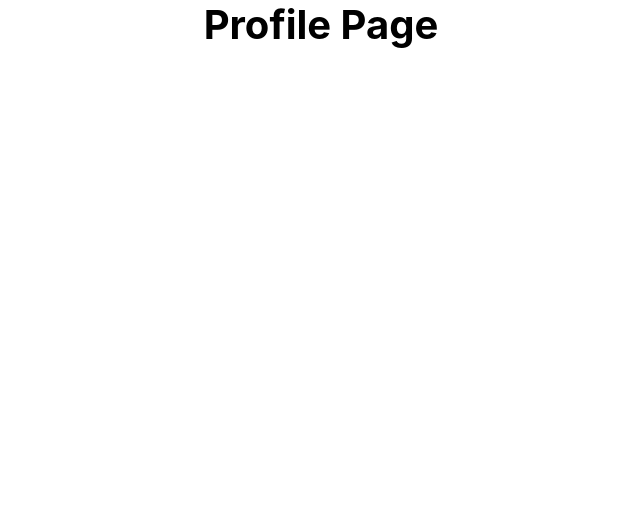
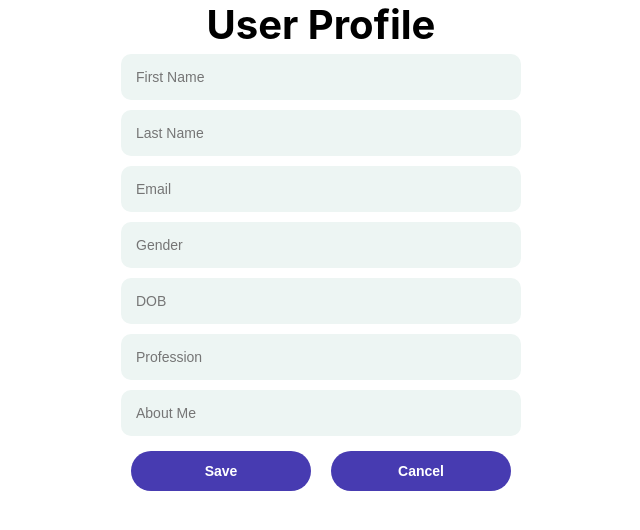
Before and after one commit to WSU-4110/CareConnect, a React (Create React App) app in the folder client/: page /viewProfile in a window 1280 px wide. Shown: the top 530 px of the page, without its empty margins (319-959 px from the left). Built offline with nearby package versions, Linux system fonts and the light colour scheme.

Commit message:
Added Profile page template

```diff
--- a/client/src/components/ViewProfile/index.jsx
+++ b/client/src/components/ViewProfile/index.jsx
@@ -8,7 +8,71 @@ const ViewProfile = () => {
         <div className= {styles["left-section"]}>
 
 
-<h1>Profile Page</h1>
+<div className={styles.right}>
+					<form className={styles.form_container} >
+						<h1>User Profile</h1>
+						<input
+							type="text"
+							placeholder="First Name"
+							name="firstName"
+							required
+							className={styles.input}
+						/>
+						<input
+							type="text"
+							placeholder="Last Name"
+							name="lastName"
+							required
+							className={styles.input}
+						/>
+						<input
+							type="email"
+							placeholder="Email"
+							name="email"
+							required
+							className={styles.input}
+						/>
+						<input
+							type="Gender"
+							placeholder="Gender"
+							name="Gender"
+							required
+							className={styles.input}
+						/>
+                        <input
+							type="DOB"
+							placeholder="DOB"
+							name="DOB"
+							required
+							className={styles.input}
+						/>
+
+                        <input
+							type="Profession"
+							placeholder="Profession"
+							name="Profession"
+							required
+							className={styles.input}
+						/>
+
+                        <input
+							type="About Me"
+							placeholder="About Me"
+							name="About Me"
+							required
+							className={styles.input}
+						/>
+
+                        <div>
+						<button type="submit" className={styles.green_btn}>
+							Save
+						</button>
+                        <button type="submit" className={styles.green_btn}>
+							Cancel
+						</button>
+                        </div>
+					</form>
+				</div>
 
 </div>
 
--- a/client/src/components/ViewProfile/styles.module.css
+++ b/client/src/components/ViewProfile/styles.module.css
@@ -5,3 +5,44 @@
     align-items: Center;
     text-align: Center;
 }
+
+.form_container {
+	display: flex;
+	flex-direction: column;
+	align-items: center;
+}
+
+.form_container h1 {
+	font-size: 40px;
+	margin-top: 0;
+}
+
+.input {
+	outline: none;
+	border: none;
+	width: 370px;
+	padding: 15px;
+	border-radius: 10px;
+	background-color: #edf5f3;
+	margin: 5px 0;
+	font-size: 14px;
+}
+
+.green_btn {
+	border: none;
+	outline: none;
+	padding: 12px 0;
+	background-color: white;
+	border-radius: 20px;
+	width: 180px;
+	font-weight: bold;
+	font-size: 14px;
+	cursor: pointer;
+}
+
+.green_btn {
+    background-color: #473bb1;
+    color: white;
+    margin: 10px;
+    transition: background-color 0.3s; /* Add a smooth transition effect */
+}
```
